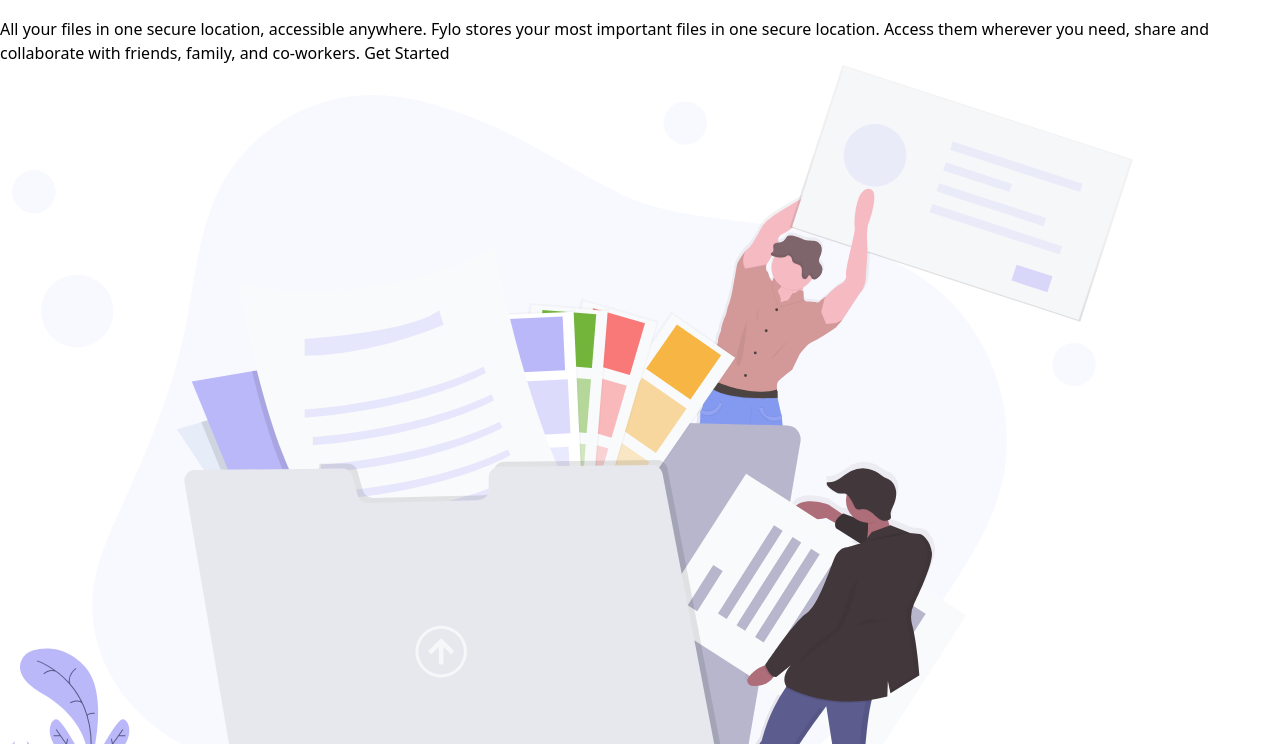
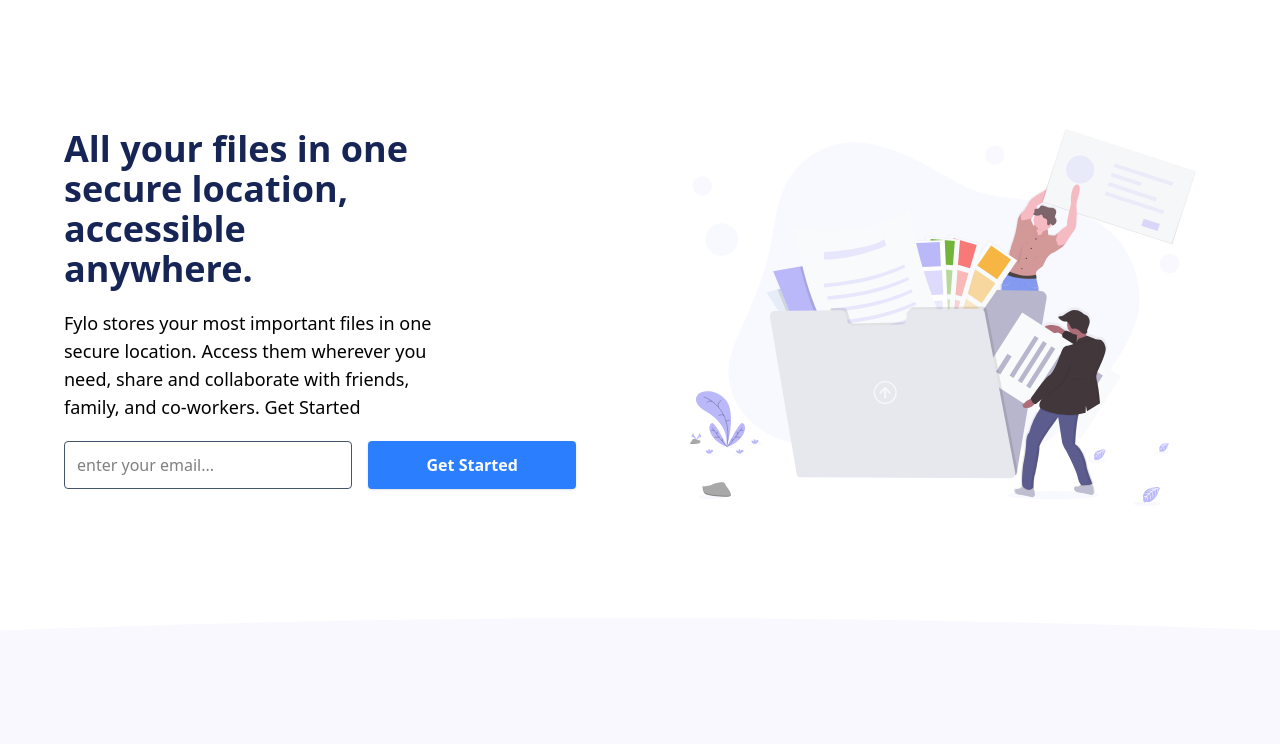
Before and after one commit to yatiwer/fylo-project, a plain HTML site: page fylo-landing-page-with-two-column-layout-master/index.html in a window 1280 px wide. Shown: the part 56-800 px from the top of the page. Drawn offline with nearby package versions, Linux system fonts and the light colour scheme.

Commit message:
add section all your files

```diff
--- a/fylo-landing-page-with-two-column-layout-master/index.html
+++ b/fylo-landing-page-with-two-column-layout-master/index.html
@@ -27,12 +27,24 @@
     </header>
 
     <main>
-      <section>
-        All your files in one secure location, accessible anywhere. Fylo stores
+      <section class="flex flex-row justify-center content-center my-28 mx-16">
+        <div class="flex flex-col gap-5">
+         <h2 class="text-4xl font-bold w-3/5 text-blue-950">All your files in one secure
+          location, accessible anywhere.</h2>
+          <p class="w-3/5 text-lg">
+              Fylo stores
         your most important files in one secure location. Access them wherever
         you need, share and collaborate with friends, family, and co-workers.
         Get Started
-        <img src="./images/illustration-1.svg" alt="illustration-1" />
+          </p>
+          <div>
+            <input class="border rounded-sm border-slate-600 w-72 h-12 p-3" type="text" placeholder="enter your email...">
+            <button class="rounded-sm bg-blue-500 text-white shadow-sm ml-3 w-52 h-12 font-semibold">Get Started</button>
+          </div>
+        </div>
+        <div class=" mr-5">
+          <img class="w-full object-contain" src="./images/illustration-1.svg" alt="illustration-1" />
+        </div>
       </section>
       <section
         class="bg-[url(./images/bg-curve-desktop.svg)] bg-cover w-full bg-no-repeat relative bg-center pt-36 pb-36"
```
